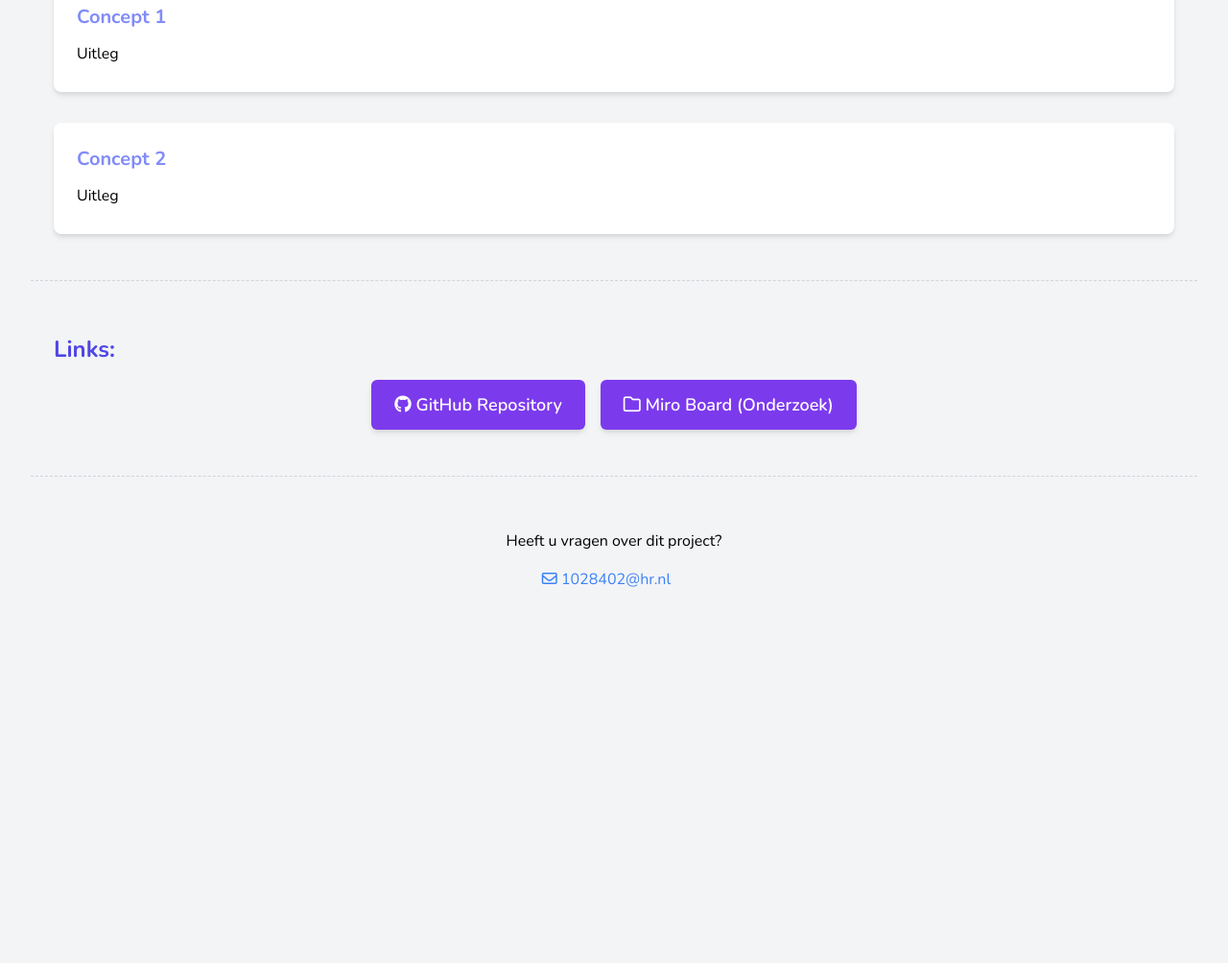
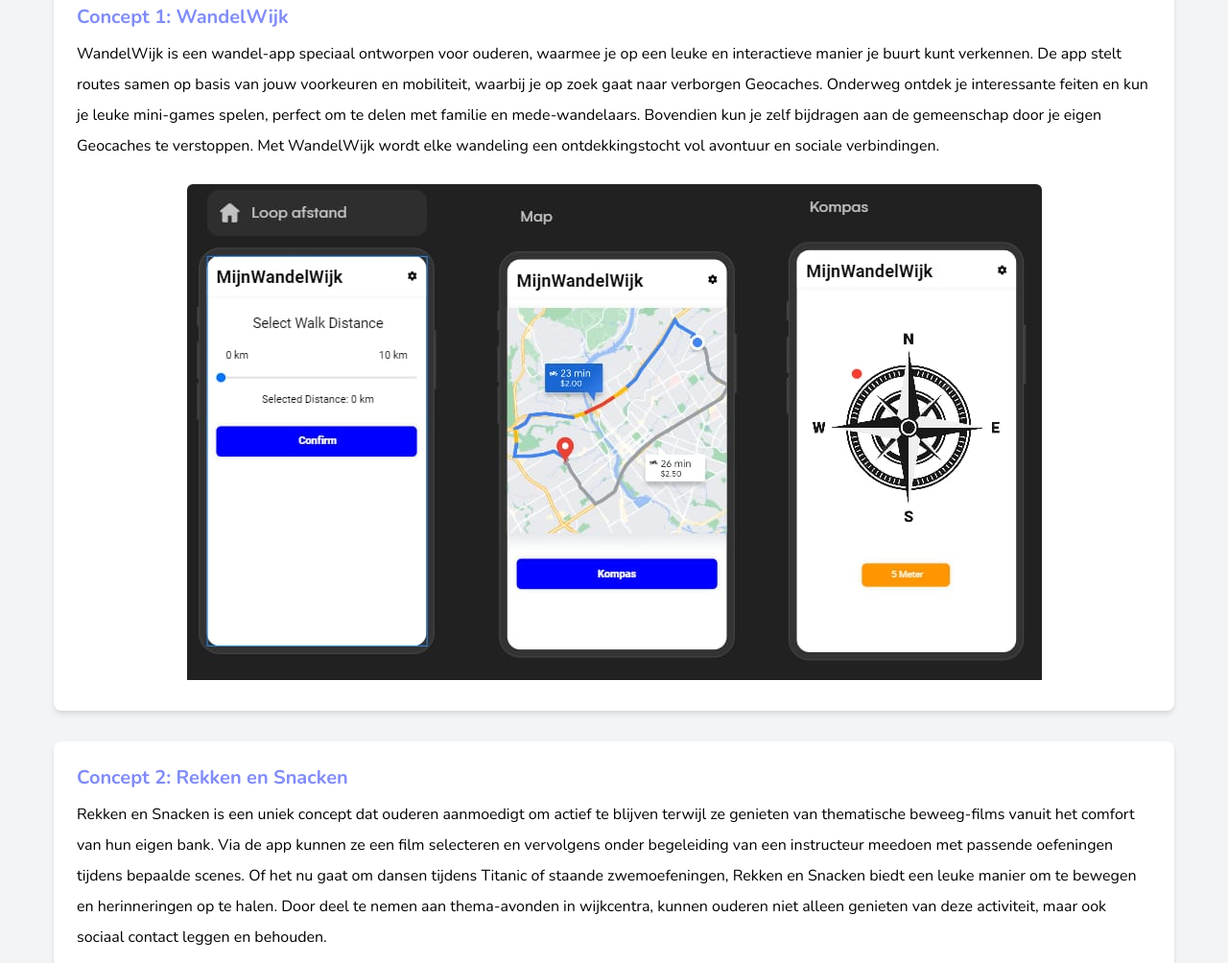
Before and after one commit to Frietvorkje69/mlab2-onepager, a plain HTML site: page index.html in a window 1280 px wide. Shown: the part 1936-2940 px from the top of the page at 96% size. Before the commit the page ends 2648 px from the top, so only its background shows below. Drawn offline with nearby package versions, Linux system fonts and the light colour scheme.

Commit message:
added concepts

```diff
--- a/index.html
+++ b/index.html
@@ -23,7 +23,7 @@
             left: 0;
             width: 0;
             height: 2px;
-            background-color: rgba(229,231,235);
+            background-color: rgba(229, 231, 235);
             transition: width 0.3s ease-in-out;
         }
 
@@ -86,9 +86,17 @@
             <h2 class="text-2xl font-bold mb-4 text-indigo-600">Wie zijn wij?</h2>
             <div class="flex flex-col md:flex-row items-center justify-center">
                 <p class="text-lg leading-loose md:mr-16">
-                    Sed fringilla lorem sit amet ipsum dapibus, vel tincidunt ipsum feugiat. Integer euismod augue non velit iaculis tincidunt. Donec ut justo tristique, accumsan nisi sed, suscipit lacus. Vestibulum in purus sed eros lobortis eleifend a ut mauris. Proin in magna non metus pharetra consectetur id sed odio. Suspendisse potenti. Suspendisse feugiat turpis ut ligula suscipit sodales. Sed fringilla lorem sit amet ipsum dapibus, vel tincidunt ipsum feugiat. Integer euismod augue non velit iaculis tincidunt. Donec ut justo tristique, accumsan nisi sed, suscipit lacus. Vestibulum in purus sed eros lobortis eleifend a ut mauris. Proin in magna non metus pharetra consectetur id sed odio. Suspendisse potenti. Suspendisse feugiat turpis ut ligula suscipit sodales.
+                    Sed fringilla lorem sit amet ipsum dapibus, vel tincidunt ipsum feugiat. Integer euismod augue non
+                    velit iaculis tincidunt. Donec ut justo tristique, accumsan nisi sed, suscipit lacus. Vestibulum in
+                    purus sed eros lobortis eleifend a ut mauris. Proin in magna non metus pharetra consectetur id sed
+                    odio. Suspendisse potenti. Suspendisse feugiat turpis ut ligula suscipit sodales. Sed fringilla
+                    lorem sit amet ipsum dapibus, vel tincidunt ipsum feugiat. Integer euismod augue non velit iaculis
+                    tincidunt. Donec ut justo tristique, accumsan nisi sed, suscipit lacus. Vestibulum in purus sed eros
+                    lobortis eleifend a ut mauris. Proin in magna non metus pharetra consectetur id sed odio.
+                    Suspendisse potenti. Suspendisse feugiat turpis ut ligula suscipit sodales.
                 </p>
-                <img src="src/img/team/team.jpg" alt="Team Beppies" class="w-80 h-80 object-cover rounded-md mt-6 md:mt-0 mx-auto md:mx-0">
+                <img src="src/img/team/team.jpg" alt="Team Beppies"
+                     class="w-80 h-80 object-cover rounded-md mt-6 md:mt-0 mx-auto md:mx-0">
             </div>
         </section>
 
@@ -144,17 +152,36 @@
 
         <section id="concepts" class="container mx-auto px-6 py-12 grid grid-cols-1 gap-8">
             <h2 class="text-2xl font-bold mb-4 text-indigo-600">Concepten</h2>
-            <div class="card bg-white shadow-md rounded-lg p-6 transition-transform duration-300 transform hover:scale-105">
-                <h3 class="text-xl font-bold mb-2 text-indigo-400">Concept 1</h3>
-                <p class="text-base leading-loose">
-                    Uitleg
-                </p>
+            <div class="card bg-white shadow-md rounded-lg p-6 flex items-center justify-center">
+                <div class="flex-1">
+                    <h3 class="text-xl font-bold mb-2 text-indigo-400">Concept 1: WandelWijk</h3>
+                    <p class="text-base leading-loose mb-4 pb-2">WandelWijk is een wandel-app speciaal ontworpen voor ouderen,
+                        waarmee je op een leuke en interactieve manier je buurt kunt verkennen. De app stelt routes
+                        samen op basis van jouw voorkeuren en mobiliteit, waarbij je op zoek gaat naar verborgen
+                        Geocaches. Onderweg ontdek je interessante feiten en kun je leuke mini-games spelen, perfect om
+                        te delen met familie en mede-wandelaars. Bovendien kun je zelf bijdragen aan de gemeenschap door
+                        je eigen Geocaches te verstoppen. Met WandelWijk wordt elke wandeling een ontdekkingstocht vol
+                        avontuur en sociale verbindingen.</p>
+                    <div class="flex items-center justify-center">
+                        <img src="src/img/prototype1.jpeg" alt="Prototype 1" class="w-auto h-auto rounded-md pb-2">
+                    </div>
+                </div>
             </div>
-            <div class="card bg-white shadow-md rounded-lg p-6 transition-transform duration-300 transform hover:scale-105">
-                <h3 class="text-xl font-bold mb-2 text-indigo-400">Concept 2</h3>
-                <p class="text-base leading-loose">
-                    Uitleg
-                </p>
+            <div class="card bg-white shadow-md rounded-lg p-6 flex items-center justify-center">
+                <div class="flex-1">
+                    <h3 class="text-xl font-bold mb-2 text-indigo-400">Concept 2: Rekken en Snacken</h3>
+                    <p class="text-base leading-loose mb-4 pb-2">Rekken en Snacken is een uniek concept dat ouderen aanmoedigt om
+                        actief te blijven terwijl ze genieten van thematische beweeg-films vanuit het comfort van hun
+                        eigen bank. Via de app kunnen ze een film selecteren en vervolgens onder begeleiding van een
+                        instructeur meedoen met passende oefeningen tijdens bepaalde scenes. Of het nu gaat om dansen
+                        tijdens Titanic of staande zwemoefeningen, Rekken en Snacken biedt een leuke manier om te
+                        bewegen en herinneringen op te halen. Door deel te nemen aan thema-avonden in wijkcentra, kunnen
+                        ouderen niet alleen genieten van deze activiteit, maar ook sociaal contact leggen en
+                        behouden.</p>
+                    <div class="flex items-center justify-center">
+                        <img src="src/img/prototype2.jpeg" alt="Prototype 2" class="w-auto h-auto rounded-md pb-2">
+                    </div>
+                </div>
             </div>
         </section>
 
```
Also changed, not shown: src/img/prototype1.jpeg (added), src/img/prototype2.jpeg (added).
